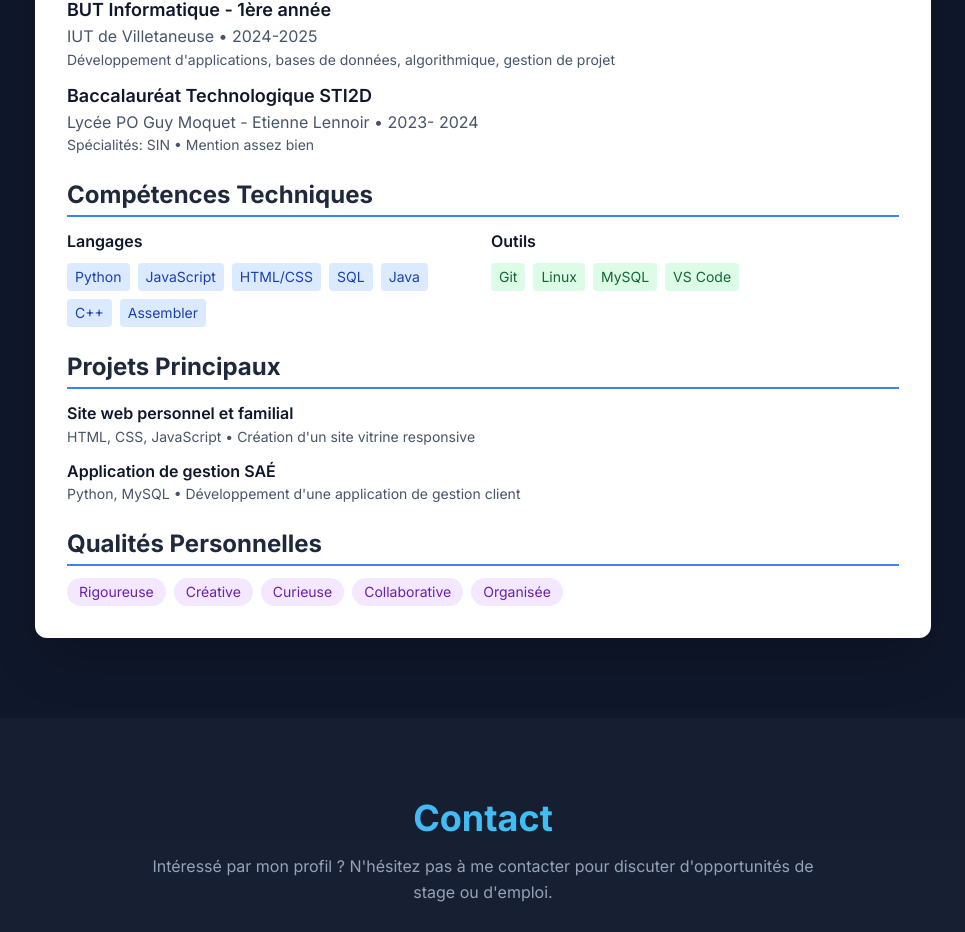
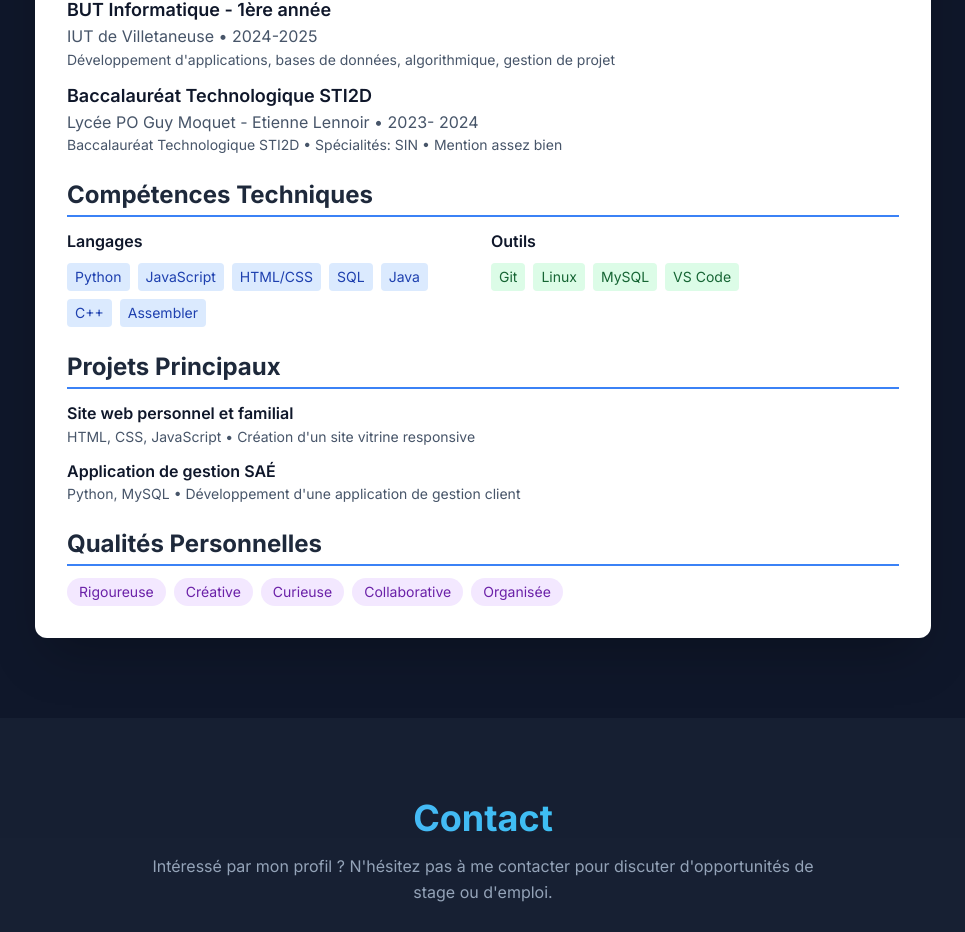
Before and after one commit to Soay93/portfolio-final, a React (Vite) app: page / in a window 1280 px wide. Shown: the part 4497-5429 px from the top of the page, without its empty margins (157-1122 px from the left). Built offline with nearby package versions, Linux system fonts and the light colour scheme.

Commit message:
Update CV.tsx

```diff
--- a/src/components/CV.tsx
+++ b/src/components/CV.tsx
@@ -119,7 +119,7 @@ const CV = () => {
                       <h3 className="font-semibold text-lg">Baccalauréat Technologique STI2D</h3>
                       <p className="text-slate-600">Lycée PO Guy Moquet - Etienne Lennoir • 2023- 2024</p>
                       <p className="text-sm text-slate-600">
-                        Spécialités: SIN • Mention assez bien
+                        Baccalauréat Technologique STI2D • Spécialités: SIN • Mention assez bien
                       </p>
                     </div>
                   </div>
```
